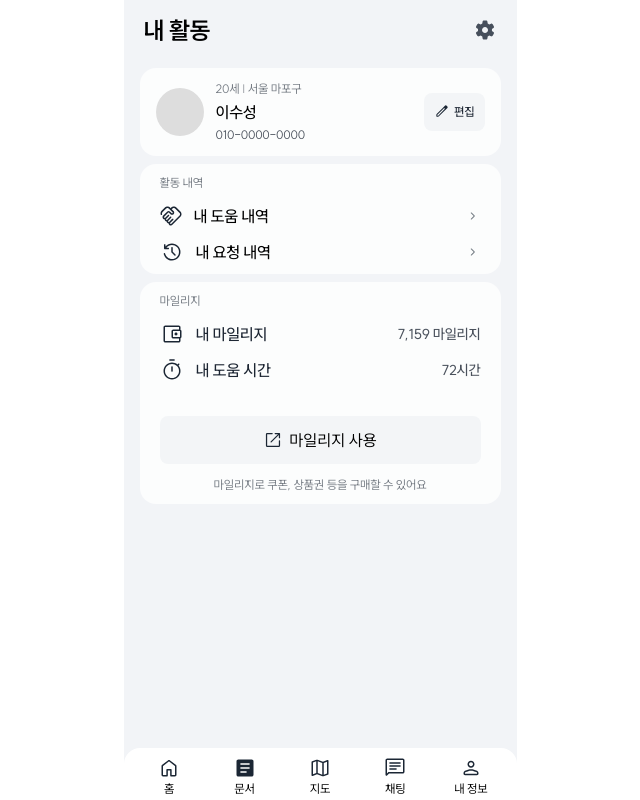
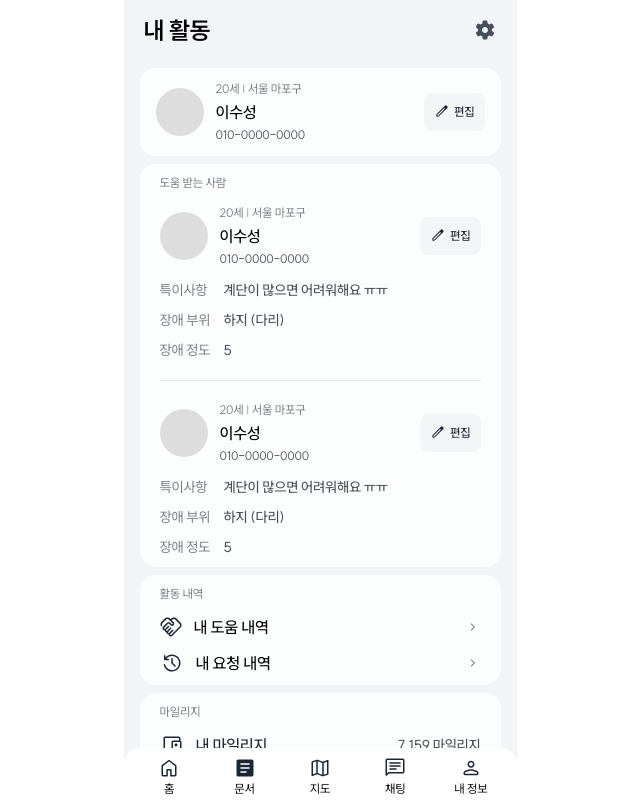
Before and after one commit to UMC-8th-hackathon-team-7/Team7-FE, a React (Vite) app: page /my-activity in a window 1280 px wide. Shown: the whole page, without its empty margins (320-960 px from the left). Built offline with nearby package versions, Linux system fonts and the light colour scheme.

Commit message:
feat: 매칭 됐을 때 내 활동 화면 구현

```diff
--- a/src/pages/my_activity/MyActivity.tsx
+++ b/src/pages/my_activity/MyActivity.tsx
@@ -7,6 +7,7 @@ import MyActivityGuardian from "./components/MyActivityGuardian";
 const MyActivity = () => {
   const { userType } = useContext(AuthContext) || {};
   return (
+    <div className="flex-1 overflow-y-auto">
       <main className="mx-auto px-[16px] w-full min-h-screen bg-[var(--color-root-strong)] relative">
         <section className="flex justify-between items-center px-[4px] py-[13px] h-[60px]">
           <h1 className="text-title font-[700]">내 활동</h1>
@@ -20,6 +21,7 @@ const MyActivity = () => {
           <MyActivityGuardian />
         )}
       </main>
+    </div>
   );
 };
 
--- a/src/pages/my_activity/components/MyActivityGuardian.tsx
+++ b/src/pages/my_activity/components/MyActivityGuardian.tsx
@@ -7,8 +7,35 @@ import rightArrow from "../../../assets/board/ic_right_arrow.svg";
 import wallet from "../../../assets/my_activity/guardian/ic_wallet.svg";
 import timer from "../../../assets/my_activity/guardian/ic_timer.svg";
 import newIcon from "../../../assets/my_activity/guardian/ic_new.svg";
+import { useState, Fragment } from "react";
 
 const MyActivityGuardian = () => {
+  const [isMatched, setIsMatched] = useState(true);
+
+  const matchedGuardians = [
+    {
+      id: "g1",
+      ageLocation: "20세 | 서울 마포구",
+      name: "이수성",
+      phone: "010-0000-0000",
+      details: [
+        { label: "특이사항", value: "계단이 많으면 어려워해요 ㅠㅠ" },
+        { label: "장애 부위", value: "하지 (다리)" },
+        { label: "장애 정도", value: "5" },
+      ],
+    },
+    {
+      id: "g2",
+      ageLocation: "20세 | 서울 마포구",
+      name: "이수성",
+      phone: "010-0000-0000",
+      details: [
+        { label: "특이사항", value: "계단이 많으면 어려워해요 ㅠㅠ" },
+        { label: "장애 부위", value: "하지 (다리)" },
+        { label: "장애 정도", value: "5" },
+      ],
+    },
+  ];
   return (
     <>
       <RoundBox className="flex flex-col gap-[12px] px-[16px] py-[12px] my-[8px]">
@@ -33,6 +60,74 @@ const MyActivityGuardian = () => {
           </GrayBtn>
         </section>
       </RoundBox>
+
+      {isMatched && (
+        <RoundBox className="flex flex-col gap-[12px] px-[20px] py-[10px] my-[8px]">
+          <p className="text-[var(--color-assistive)] text-footnote font-[400]">
+            도움 받는 사람
+          </p>
+
+          {matchedGuardians.map((g, idx) => (
+            <Fragment key={g.id}>
+              <section className="flex justify-between items-center">
+                <div className="flex items-center gap-[12px]">
+                  <div className="size-[48px] rounded-full bg-[#ddd]"></div>
+                  <div className="flex flex-col gap-[2px]">
+                    <p className="text-[var(--color-assistive)] text-footnote font-[400]">
+                      {g.ageLocation}
+                    </p>
+                    <p className="text-[var(--color-subhead)] text-body font-[500]">
+                      {g.name}
+                    </p>
+                    <p className="text-[var(--color-additive)] text-footnote font-[400]">
+                      010-0000-0000
+                    </p>
+                  </div>
+                </div>
+                <GrayBtn className="cursor-pointer">
+                  <img src={edit} alt="" />
+                  편집
+                </GrayBtn>
+              </section>
+
+              <section className="flex flex-col gap-[10px]">
+                <div className="flex">
+                  <p className="w-[64px] text-[var(--color-assistive)] text-callout font-[400]">
+                    특이사항
+                  </p>
+                  <p className="text-[var(--color-additive)] text-callout font-[500]">
+                    {g.details[0].value}
+                  </p>
+                </div>
+                <div className="flex">
+                  <p className="w-[64px] text-[var(--color-assistive)] text-callout font-[400]">
+                    장애 부위
+                  </p>
+                  <p className="text-[var(--color-additive)] text-callout font-[500]">
+                    {g.details[1].value}
+                  </p>
+                </div>
+                <div className="flex">
+                  <p className="w-[64px] text-[var(--color-assistive)] text-callout font-[400]">
+                    장애 정도
+                  </p>
+                  <p className="text-[var(--color-additive)] text-callout font-[500]">
+                    {g.details[2].value}
+                  </p>
+                </div>
+              </section>
+
+              {/* 구분선 */}
+              {idx < matchedGuardians.length - 1 && (
+                <hr
+                  className="my-[8px] border-t"
+                  style={{ borderColor: "rgba(146, 157, 173, 0.2)" }}
+                />
+              )}
+            </Fragment>
+          ))}
+        </RoundBox>
+      )}
 
       <RoundBox className="flex flex-col gap-[12px] px-[20px] py-[10px] my-[8px]">
         <p className="text-[var(--color-assistive)] text-footnote font-[400]">
```
Lines whose indentation alone changed are shown as unchanged.
